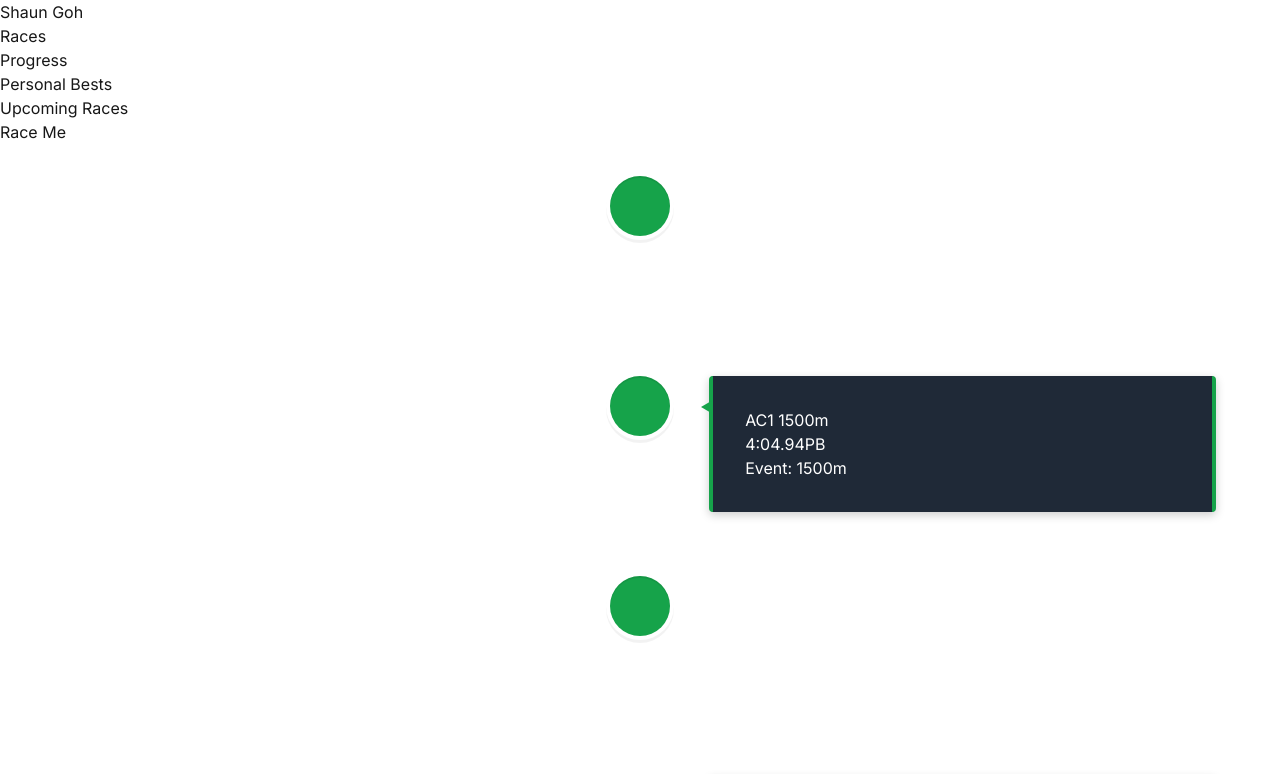
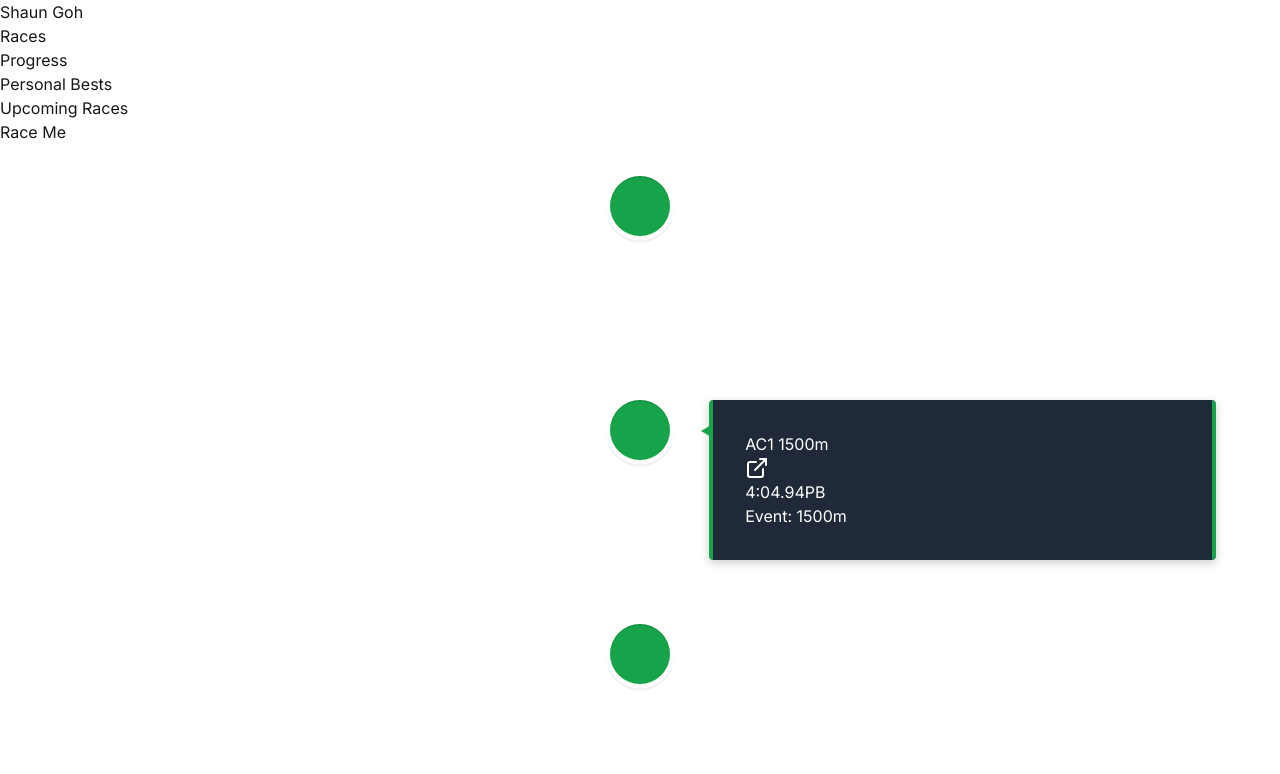
Before and after one commit to eijnehc/lilardtime0-portfolio, a Next.js app: page /races in a window 1280 px wide. Shown: the top 774 px of the page. Built offline with nearby package versions, Linux system fonts and the light colour scheme.

Commit message:
Add link icon

```diff
--- a/package.json
+++ b/package.json
@@ -10,6 +10,7 @@
   },
   "dependencies": {
     "framer-motion": "^11.17.0",
+    "lucide-react": "^0.479.0",
     "next": "15.1.4",
     "react": "^19.0.0",
     "react-dom": "^19.0.0",
--- a/src/app/races/page.tsx
+++ b/src/app/races/page.tsx
@@ -9,6 +9,7 @@ import "react-vertical-timeline-component/style.min.css";
 import racesData from "@/data/races.json";
 import Link from "next/link";
 import { formatDateForURL } from "@/utils/dateFormat";
+import { ExternalLink } from "lucide-react";
 
 // Function to convert date string to Date object
 const parseDate = (dateStr: string) => {
@@ -71,13 +72,13 @@ export default function RacesPage() {
               color: "#fff",
             }}
           >
-            <Link
-              href={`/races/${formatDateForURL(race.date)}`}
-              className="cursor-pointer"
-            >
-              <div className="flex flex-col space-y-2">
             <div className="flex items-start justify-between">
-                  <h3 className="text-xl font-bold">{race.event}</h3>
+              <h3 className="text-xl font-bold flex justify-between items-center w-full">
+                {race.event}
+                <Link href={`/races/${formatDateForURL(race.date)}`}>
+                  <ExternalLink />
+                </Link>
+              </h3>
             </div>
             <div className="flex items-center space-x-2">
               <span className="text-2xl font-bold text-green-600">
@@ -104,8 +105,6 @@ export default function RacesPage() {
                 Event: {race.event_type}
               </span>
             )}
-              </div>
-            </Link>
           </VerticalTimelineElement>
         ))}
       </VerticalTimeline>
```
Also changed, not shown: 1 other file (tests, documents, lock files or other folders). Lines whose indentation alone changed are shown as unchanged.
